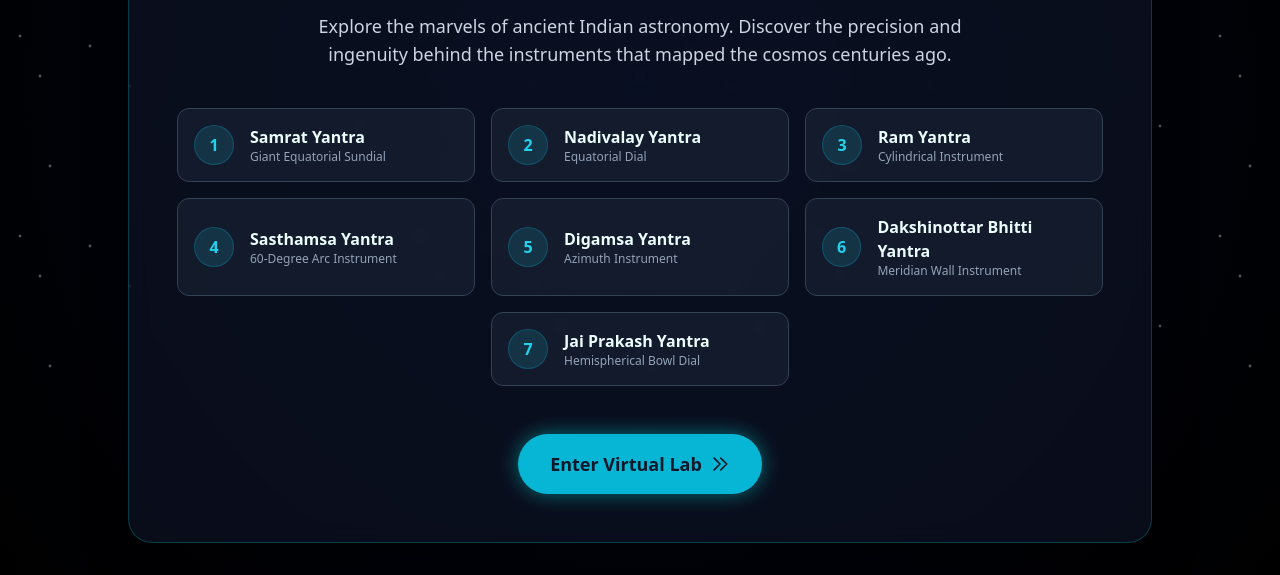
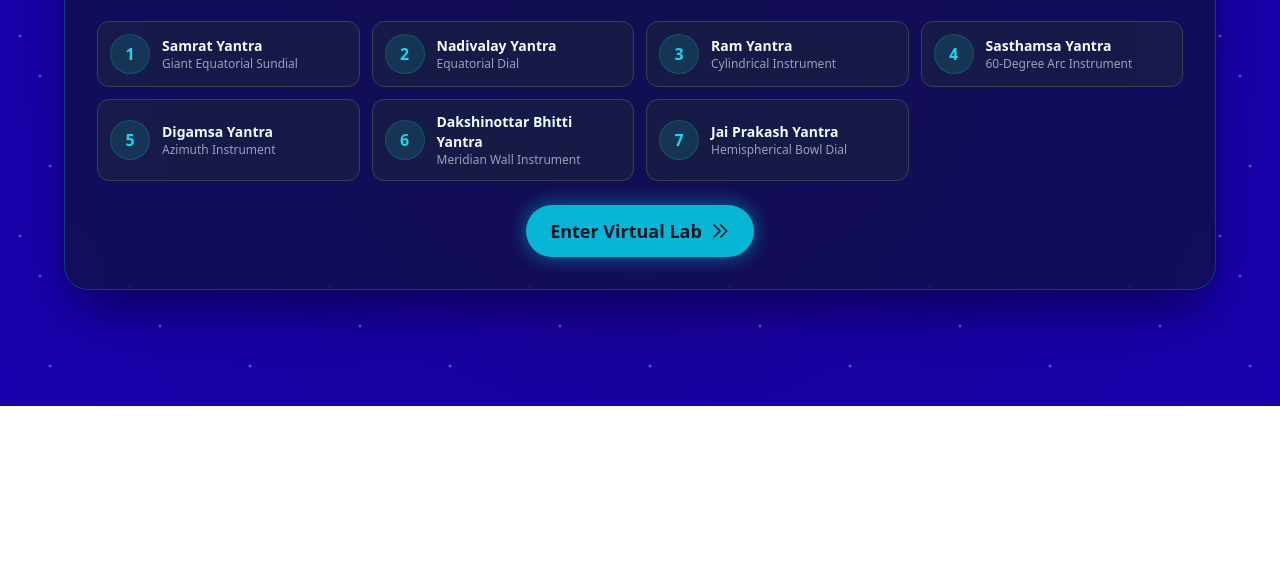
Before and after one commit to JRS-09092007/PES-MCOEs-ANCIENT-INDIAN-ASTRONOMICAL-INSTRUMENTS-VIRTUAL-LAB, a plain HTML site: page index.html in a window 1280 px wide. Shown: the part 394-969 px from the top of the page. After the commit the page ends 800 px from the top, so only its background shows below. Drawn offline with nearby package versions, Linux system fonts and the light colour scheme.

Commit message:
Update index.html

```diff
--- a/index.html
+++ b/index.html
@@ -8,7 +8,7 @@
     <style>
         /* Custom Starry Background */
         body {
-            background: radial-gradient(circle, #020617, #000);
+            background: radial-gradient(circle, #17038e, #1800ad);
             color: #e0ffff;
             overflow-x: hidden;
         }
@@ -76,83 +76,83 @@
     <!-- Decorative Star Background -->
     <div class="stars"></div>
 
-    <main class="flex-grow flex items-center justify-center p-4 sm:p-8">
-        <div class="glass-panel max-w-5xl w-full rounded-3xl p-8 md:p-12 text-center fade-in-up">
+    <main class="flex-grow flex items-center justify-center p-2 sm:p-4">
+        <div class="glass-panel max-w-6xl w-full rounded-3xl p-6 md:p-8 text-center fade-in-up">
 
             <!-- College Name Header -->
-            <div class="mb-8 border-b border-cyan-800/50 pb-4">
+            <div class="mb-4 border-b border-cyan-800/50 pb-3">
                 <h2 class="text-xs sm:text-sm md:text-base font-bold text-cyan-100 tracking-[0.15em] uppercase">
                     Progressive Education Society's Modern College of Engineering, Pune 05
                 </h2>
             </div>
 
             <!-- Header Section -->
-            <div class="mb-2">
+            <div class="mb-1">
                 <span class="text-cyan-400 font-semibold tracking-widest uppercase text-sm md:text-base">IKS Virtual Lab Presents</span>
             </div>
-            <h1 class="text-3xl md:text-5xl lg:text-6xl font-bold text-transparent bg-clip-text bg-gradient-to-r from-cyan-200 via-cyan-400 to-cyan-200 mb-10 leading-tight uppercase tracking-wide">
+            <h1 class="text-3xl md:text-4xl lg:text-5xl font-bold text-transparent bg-clip-text bg-gradient-to-r from-cyan-200 via-cyan-400 to-cyan-200 mb-4 leading-tight uppercase tracking-wide">
                 Ancient Indian <br/> Astronomical Instruments
             </h1>
 
-            <p class="text-slate-300 max-w-2xl mx-auto mb-10 text-lg">
+            <p class="text-slate-300 max-w-2xl mx-auto mb-6 text-sm md:text-base">
                 Explore the marvels of ancient Indian astronomy. Discover the precision and ingenuity behind the instruments that mapped the cosmos centuries ago.
             </p>
 
             <!-- Yantras Grid -->
-            <div class="grid grid-cols-1 sm:grid-cols-2 lg:grid-cols-3 gap-4 mb-12 text-left">
+            <div class="grid grid-cols-1 sm:grid-cols-2 lg:grid-cols-4 gap-3 mb-6 text-left">
                 <!-- 1 -->
-                <div class="yantra-card bg-slate-800/50 border border-slate-700 rounded-xl p-4 flex items-center space-x-4">
-                    <div class="w-10 h-10 rounded-full bg-cyan-900/50 flex items-center justify-center text-cyan-400 font-bold border border-cyan-700/50">1</div>
+                <div class="yantra-card bg-slate-800/50 border border-slate-700 rounded-xl p-3 flex items-center space-x-3">
+                    <div class="w-10 h-10 rounded-full bg-cyan-900/50 flex items-center justify-center text-cyan-400 font-bold border border-cyan-700/50 flex-shrink-0">1</div>
                     <div>
-                        <h3 class="font-semibold text-cyan-50">Samrat Yantra</h3>
+                        <h3 class="font-semibold text-cyan-50 text-sm">Samrat Yantra</h3>
                         <p class="text-xs text-slate-400">Giant Equatorial Sundial</p>
                     </div>
                 </div>
                 <!-- 2 -->
-                <div class="yantra-card bg-slate-800/50 border border-slate-700 rounded-xl p-4 flex items-center space-x-4">
-                    <div class="w-10 h-10 rounded-full bg-cyan-900/50 flex items-center justify-center text-cyan-400 font-bold border border-cyan-700/50">2</div>
+                <div class="yantra-card bg-slate-800/50 border border-slate-700 rounded-xl p-3 flex items-center space-x-3">
+                    <div class="w-10 h-10 rounded-full bg-cyan-900/50 flex items-center justify-center text-cyan-400 font-bold border border-cyan-700/50 flex-shrink-0">2</div>
                     <div>
-                        <h3 class="font-semibold text-cyan-50">Nadivalay Yantra</h3>
+                        <h3 class="font-semibold text-cyan-50 text-sm">Nadivalay Yantra</h3>
                         <p class="text-xs text-slate-400">Equatorial Dial</p>
                     </div>
                 </div>
                 <!-- 3 -->
-                <div class="yantra-card bg-slate-800/50 border border-slate-700 rounded-xl p-4 flex items-center space-x-4">
-                    <div class="w-10 h-10 rounded-full bg-cyan-900/50 flex items-center justify-center text-cyan-400 font-bold border border-cyan-700/50">3</div>
+                <div class="yantra-card bg-slate-800/50 border border-slate-700 rounded-xl p-3 flex items-center space-x-3">
+                    <div class="w-10 h-10 rounded-full bg-cyan-900/50 flex items-center justify-center text-cyan-400 font-bold border border-cyan-700/50 flex-shrink-0">3</div>
                     <div>
-                        <h3 class="font-semibold text-cyan-50">Ram Yantra</h3>
+                        <h3 class="font-semibold text-cyan-50 text-sm">Ram Yantra</h3>
                         <p class="text-xs text-slate-400">Cylindrical Instrument</p>
                     </div>
                 </div>
                 <!-- 4 -->
-                <div class="yantra-card bg-slate-800/50 border border-slate-700 rounded-xl p-4 flex items-center space-x-4">
-                    <div class="w-10 h-10 rounded-full bg-cyan-900/50 flex items-center justify-center text-cyan-400 font-bold border border-cyan-700/50">4</div>
+                <div class="yantra-card bg-slate-800/50 border border-slate-700 rounded-xl p-3 flex items-center space-x-3">
+                    <div class="w-10 h-10 rounded-full bg-cyan-900/50 flex items-center justify-center text-cyan-400 font-bold border border-cyan-700/50 flex-shrink-0">4</div>
                     <div>
-                        <h3 class="font-semibold text-cyan-50">Sasthamsa Yantra</h3>
+                        <h3 class="font-semibold text-cyan-50 text-sm">Sasthamsa Yantra</h3>
                         <p class="text-xs text-slate-400">60-Degree Arc Instrument</p>
                     </div>
                 </div>
                 <!-- 5 -->
-                <div class="yantra-card bg-slate-800/50 border border-slate-700 rounded-xl p-4 flex items-center space-x-4">
-                    <div class="w-10 h-10 rounded-full bg-cyan-900/50 flex items-center justify-center text-cyan-400 font-bold border border-cyan-700/50">5</div>
+                <div class="yantra-card bg-slate-800/50 border border-slate-700 rounded-xl p-3 flex items-center space-x-3">
+                    <div class="w-10 h-10 rounded-full bg-cyan-900/50 flex items-center justify-center text-cyan-400 font-bold border border-cyan-700/50 flex-shrink-0">5</div>
                     <div>
-                        <h3 class="font-semibold text-cyan-50">Digamsa Yantra</h3>
+                        <h3 class="font-semibold text-cyan-50 text-sm">Digamsa Yantra</h3>
                         <p class="text-xs text-slate-400">Azimuth Instrument</p>
                     </div>
                 </div>
                 <!-- 6 -->
-                <div class="yantra-card bg-slate-800/50 border border-slate-700 rounded-xl p-4 flex items-center space-x-4">
-                    <div class="w-10 h-10 rounded-full bg-cyan-900/50 flex items-center justify-center text-cyan-400 font-bold border border-cyan-700/50">6</div>
+                <div class="yantra-card bg-slate-800/50 border border-slate-700 rounded-xl p-3 flex items-center space-x-3">
+                    <div class="w-10 h-10 rounded-full bg-cyan-900/50 flex items-center justify-center text-cyan-400 font-bold border border-cyan-700/50 flex-shrink-0">6</div>
                     <div>
-                        <h3 class="font-semibold text-cyan-50">Dakshinottar Bhitti Yantra</h3>
+                        <h3 class="font-semibold text-cyan-50 text-sm">Dakshinottar Bhitti Yantra</h3>
                         <p class="text-xs text-slate-400">Meridian Wall Instrument</p>
                     </div>
                 </div>
-                <!-- 7 (Centered in the last row) -->
-                <div class="yantra-card bg-slate-800/50 border border-slate-700 rounded-xl p-4 flex items-center space-x-4 lg:col-start-2">
-                    <div class="w-10 h-10 rounded-full bg-cyan-900/50 flex items-center justify-center text-cyan-400 font-bold border border-cyan-700/50">7</div>
+                <!-- 7 -->
+                <div class="yantra-card bg-slate-800/50 border border-slate-700 rounded-xl p-3 flex items-center space-x-3">
+                    <div class="w-10 h-10 rounded-full bg-cyan-900/50 flex items-center justify-center text-cyan-400 font-bold border border-cyan-700/50 flex-shrink-0">7</div>
                     <div>
-                        <h3 class="font-semibold text-cyan-50">Jai Prakash Yantra</h3>
+                        <h3 class="font-semibold text-cyan-50 text-sm">Jai Prakash Yantra</h3>
                         <p class="text-xs text-slate-400">Hemispherical Bowl Dial</p>
                     </div>
                 </div>
@@ -161,7 +161,7 @@
             <!-- Continue Button -->
             <button
                 onclick="window.location.href='dashboard.html'"
-                class="group relative inline-flex items-center justify-center px-8 py-4 text-lg font-bold text-slate-900 transition-all duration-200 bg-cyan-500 rounded-full hover:bg-cyan-400 hover:scale-105 focus:outline-none focus:ring-2 focus:ring-offset-2 focus:ring-cyan-500 focus:ring-offset-slate-900 shadow-[0_0_20px_rgba(0,255,255,0.4)]">
+                class="group relative inline-flex items-center justify-center px-6 py-3 text-base md:text-lg font-bold text-slate-900 transition-all duration-200 bg-cyan-500 rounded-full hover:bg-cyan-400 hover:scale-105 focus:outline-none focus:ring-2 focus:ring-offset-2 focus:ring-cyan-500 focus:ring-offset-slate-900 shadow-[0_0_20px_rgba(0,255,255,0.4)]">
                 <span>Enter Virtual Lab</span>
                 <svg class="w-5 h-5 ml-2 transition-transform duration-200 group-hover:translate-x-1" fill="none" stroke="currentColor" viewBox="0 0 24 24" xmlns="http://www.w3.org/2000/svg">
                     <path stroke-linecap="round" stroke-linejoin="round" stroke-width="2" d="M13 5l7 7-7 7M5 5l7 7-7 7"></path>
```
